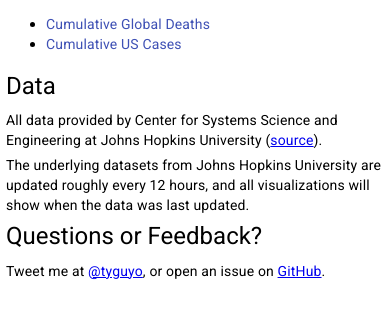
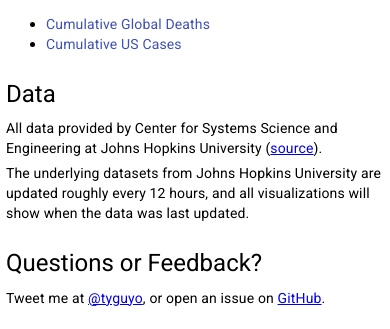
Before and after one commit to TGOlson/covid-viz, a React (Create React App) app: page /global in a window 390 px wide. Shown: the part 356-685 px from the top of the page. Built offline with nearby package versions, Linux system fonts and the light colour scheme; no server answers.

Commit message:
try to fix mobile bug

```diff
--- a/src/components/NavHeader.js
+++ b/src/components/NavHeader.js
@@ -20,12 +20,16 @@ const link = (url, text) => (
 const NavHeader = () => (
   <div style={{ display: 'flex' }}>
     <div style={{
-      height: '58px',
+      height: '64px',
       paddingLeft: '16px',
-      paddingTop: '6px',
+      display: 'flex',
+      flexGrow: 1,
+      flexDirection: 'column',
+      alignItems: 'flex-start',
+      justifyContent: 'center',
     }}
     >
-      <Link component={RouterLink} to="/" color="textSecondary" variant="h6" style={{ marginTop: '6px' }}>Covid Dashboard</Link>
+      <Link component={RouterLink} to="/" color="textSecondary" variant="h6">Covid Dashboard</Link>
       <div>
         {link('https://twitter.com/TyGuyO', '@tyguyo')}
         <Typography component="span" color="textSecondary" variant="body2" style={{ fontSize: '12px' }}> / </Typography>
--- a/src/pages/About.js
+++ b/src/pages/About.js
@@ -48,7 +48,7 @@ const About = () => (
           </Link>
         </li>
       </ul>
-      <Typography variant="h5" gutterBottom>Data</Typography>
+      <Typography variant="h5" gutterBottom style={{ marginTop: '24px' }}>Data</Typography>
       <Typography variant="body2" gutterBottom>
         All data provided by Center for Systems Science and Engineering at Johns Hopkins University
         (
@@ -59,7 +59,7 @@ const About = () => (
         The underlying datasets from Johns Hopkins University are updated roughly every 12 hours,
         and all visualizations will show when the data was last updated.
       </Typography>
-      <Typography variant="h5" gutterBottom>Questions or Feedback?</Typography>
+      <Typography variant="h5" gutterBottom style={{ marginTop: '24px' }}>Questions or Feedback?</Typography>
       <Typography variant="body2" gutterBottom>
         Tweet me at
         {' '}
```
